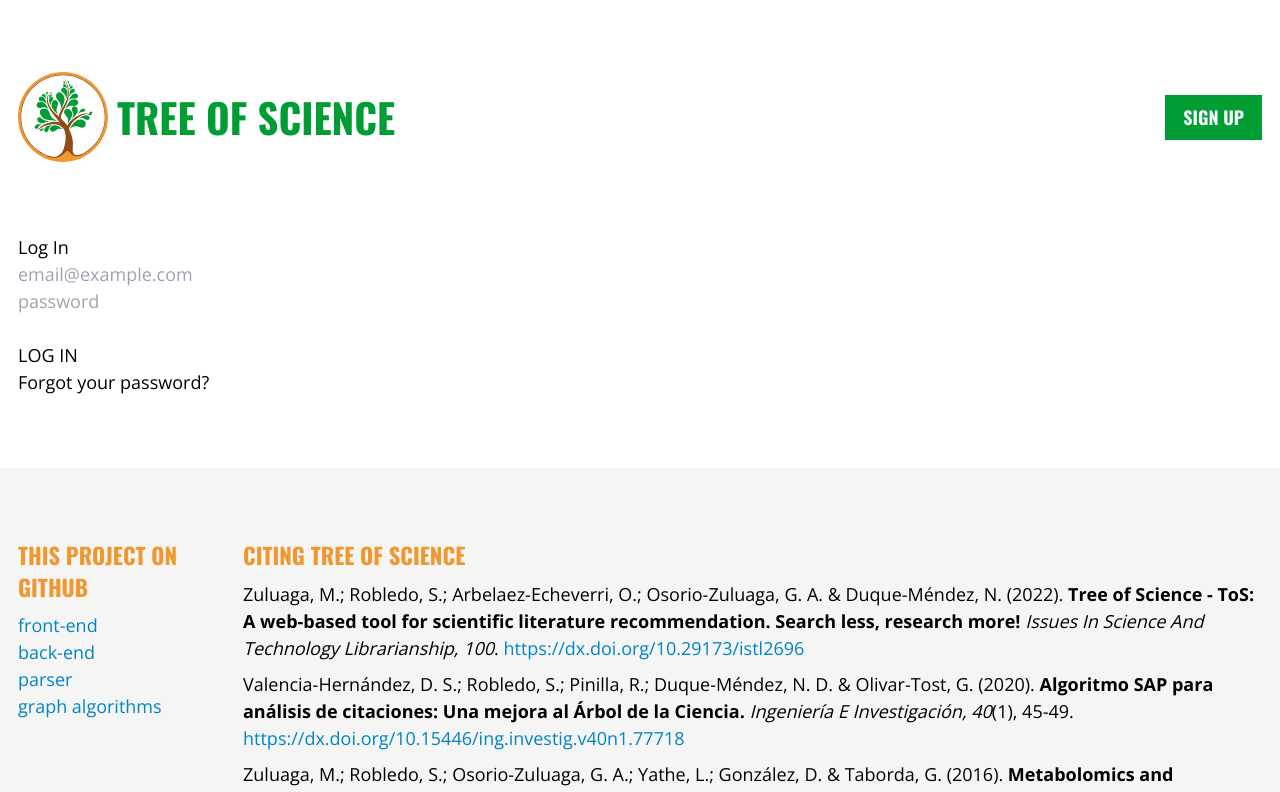
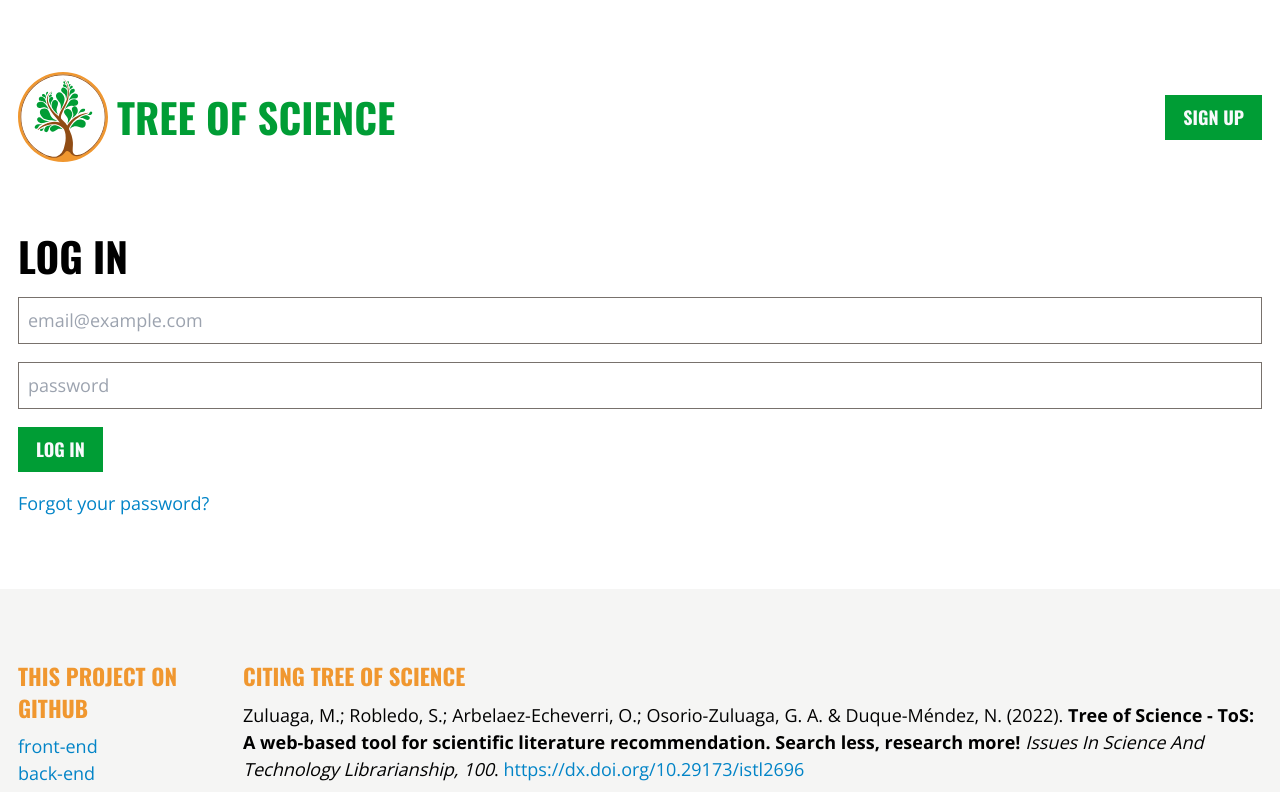
Before and after one commit to coreofscience/tos.coreofscience.org, a React (Vite) app: page /log-in in a window 1280 px wide. Shown: the top 792 px of the page. Built offline with nearby package versions, Linux system fonts and the light colour scheme; no server answers.

Commit message:
Style the account pages

```diff
--- a/src/components/account/LogIn/index.tsx
+++ b/src/components/account/LogIn/index.tsx
@@ -2,8 +2,6 @@ import { FC, Fragment } from "react";
 import { Link } from "react-router-dom";
 import { useForm } from "react-hook-form";
 import { yupResolver } from "@hookform/resolvers/yup";
-
-import TreeOfScience from "../../vectors/TreeOfScience";
 
 import { Message } from "../common/Message";
 
@@ -24,14 +22,15 @@ const LogIn: FC = () => {
   return (
     <Fragment>
       <form
-        className="form-content"
+        className="flex flex-col gap-4"
         onSubmit={form.handleSubmit(logInActions.logIn)}
       >
-        <h2>Log In</h2>
-        <div className="form-input">
+        <h2 className="text-2xl md:text-4xl font-tall uppercase">Log In</h2>
+        <div className="flex flex-col gap-2">
           <input
             {...form.register("email")}
             type="email"
+            className="p-2 border border-stone-500"
             placeholder="email@example.com"
           />
           <Message
@@ -39,10 +38,11 @@ const LogIn: FC = () => {
             type="error"
           />
         </div>
-        <div className="form-input">
+        <div className="flex flex-col gap-2">
           <input
             {...form.register("password")}
             type="password"
+            className="p-2 border border-stone-500"
             placeholder="password"
           />
           <Message
@@ -50,18 +50,23 @@ const LogIn: FC = () => {
             type="error"
           />
         </div>
-        <br />
-        <input
-          type="submit"
-          className="btn btn-large btn-leaf"
-          value="LOG IN"
-        />
+        <div>
+          <input
+            type="submit"
+            className="px-4 py-2 font-tall uppercase font-bold text-slate-50 bg-leaf"
+            value="LOG IN"
+          />
+        </div>
         <Message
           message={logInState.message}
           type={logInState.status === "failure" ? "error" : "info"}
         />
-        <br />
-        <Link to="/reset-password">Forgot your password?</Link>
+        <Link
+          to="/reset-password"
+          className="text-sky-600 hover:text-sky-800 active:text-sky-800 transition-colors ease-in"
+        >
+          Forgot your password?
+        </Link>
       </form>
     </Fragment>
   );
--- a/src/components/account/PasswordReset/index.tsx
+++ b/src/components/account/PasswordReset/index.tsx
@@ -21,14 +21,17 @@ const PasswordReset: FC = () => {
   return (
     <Fragment>
       <form
-        className="form-content"
+        className="flex flex-col gap-4"
         onSubmit={form.handleSubmit(passwordResetActions.sendEmail)}
       >
-        <h2>Reset passrword</h2>
-        <div className="form-input">
+        <h2 className="text-2xl md:text-4xl font-tall uppercase">
+          Reset passrword
+        </h2>
+        <div className="flex flex-col gap-2">
           <input
             {...form.register("email")}
             type="email"
+            className="p-2 border border-stone-500"
             placeholder="email@example.com"
           />
           <Message
@@ -37,7 +40,13 @@ const PasswordReset: FC = () => {
           />
         </div>
         <br />
-        <input type="submit" className="btn btn-large btn-leaf" value="SEND" />
+        <div>
+          <input
+            type="submit"
+            className="px-4 py-2 font-tall uppercase font-bold text-slate-50 bg-leaf"
+            value="SEND"
+          />
+        </div>
         <Message
           message={passwordResetState.message}
           type={passwordResetState.status === "failure" ? "error" : "info"}
--- a/src/components/account/SignUp/index.tsx
+++ b/src/components/account/SignUp/index.tsx
@@ -21,18 +21,24 @@ const SignUp: FC = () => {
   return (
     <Fragment>
       <form
-        className="form-content"
+        className="flex flex-col gap-4"
         onSubmit={form.handleSubmit(signUpActions.signUp)}
       >
-        <h2>Sign Up</h2>
-        <div className="form-input">
-          <input {...form.register("name")} type="text" placeholder="Name" />
+        <h2 className="text-2xl md:text-4xl font-tall uppercase">Sign Up</h2>
+        <div className="flex flex-col gap-2">
+          <input
+            {...form.register("name")}
+            type="text"
+            className="p-2 border border-stone-500"
+            placeholder="Name"
+          />
           <Message message={form.formState.errors.name?.message} type="error" />
         </div>
-        <div className="form-input">
+        <div className="flex flex-col gap-2">
           <input
             {...form.register("email")}
             type="email"
+            className="p-2 border border-stone-500"
             placeholder="email@example.com"
           />
           <Message
@@ -40,10 +46,11 @@ const SignUp: FC = () => {
             type="error"
           />
         </div>
-        <div className="form-input">
+        <div className="flex flex-col gap-2">
           <input
             {...form.register("password")}
             type="password"
+            className="p-2 border border-stone-500"
             placeholder="password"
           />
           <Message
@@ -51,12 +58,13 @@ const SignUp: FC = () => {
             type="error"
           />
         </div>
-        <br />
-        <input
-          type="submit"
-          className="btn btn-large btn-leaf"
-          value="SIGN UP"
-        />
+        <div>
+          <input
+            type="submit"
+            className="px-4 py-2 font-tall uppercase font-bold text-slate-50 bg-leaf"
+            value="SIGN UP"
+          />
+        </div>
         <Message
           message={signUpState.message}
           type={signUpState.status === "failure" ? "error" : "info"}
--- a/src/components/account/common/Message.tsx
+++ b/src/components/account/common/Message.tsx
@@ -1,4 +1,4 @@
-import React, { FC } from "react";
+import { FC } from "react";
 
 export const Message: FC<{
   message: string | undefined;
@@ -6,9 +6,9 @@ export const Message: FC<{
 }> = ({ message, type }) => {
   if (!message) return null;
 
-  if (type === "error") return <span className="error-message">{message}</span>;
+  if (type === "error") return <span className="text-red-500">{message}</span>;
 
-  if (type === "info") return <span className="info-message">{message}</span>;
+  if (type === "info") return <span className="text-leaf">{message}</span>;
 
   return null;
 };
--- a/src/components/account/common/styles.css
+++ /dev/null
@@ -1,50 +0,0 @@
-.container {
-  display: flex;
-  justify-content: center;
-}
-
-.form-content {
-  padding: 30px 40px;
-  display: flex;
-  justify-content: center;
-  align-items: center;
-  flex-direction: column;
-  background-color: var(--color-bg-accent);
-}
-
-.form-input {
-  margin-bottom: 20px;
-  display: flex;
-  flex-direction: column;
-}
-
-.error-message {
-  padding: 10px 0;
-  text-transform: uppercase;
-  font-size: x-small;
-  font-weight: bold;
-  color: var(--color-red-accent);
-}
-
-.info-message {
-  padding: 10px 0;
-  text-transform: uppercase;
-  font-size: x-small;
-  font-weight: bold;
-  color: var(--color-tree-leaf);
-}
-
-.form-input input[type="text"],
-.form-input input[type="email"],
-.form-input input[type="password"] {
-  width: 320px;
-  padding: 12px;
-  box-sizing: border-box;
-  border: unset;
-  font-family: Oswald, Impact, "Franklin Gothic", sans-serif;
-}
-
-.content-logo {
-  width: 80px;
-  height: 80px;
-}
```
